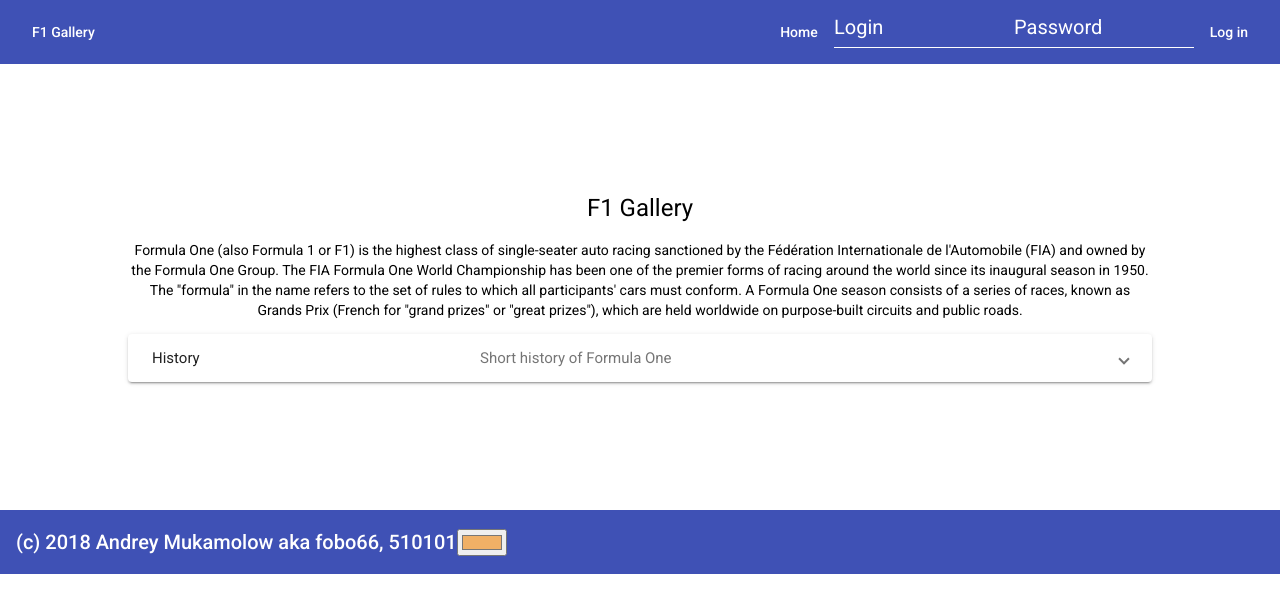
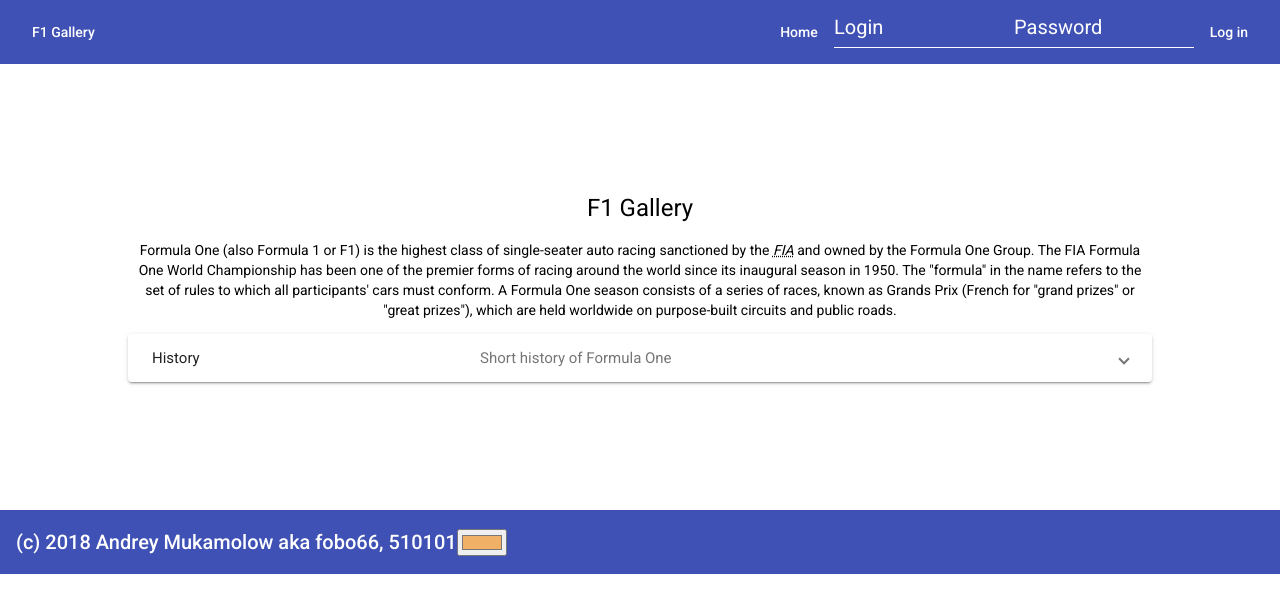
Before and after one commit to fobo66/EVTGallery, an Angular app: page / in a window 1280 px wide. Shown: the top 612 px of the page. Built offline with nearby package versions, Linux system fonts and the light colour scheme.

Commit message:
Added abbreviation definition to main page

```diff
--- a/src/app/main/main.component.html
+++ b/src/app/main/main.component.html
@@ -2,8 +2,8 @@
   F1 Gallery
 </h1>
 <p class="mat-body-1">
-  Formula One (also Formula 1 or F1) is the highest class of single-seater auto racing sanctioned by the Fédération Internationale
-  de l'Automobile (FIA) and owned by the Formula One Group. The FIA Formula One World Championship has been one of the premier
+  Formula One (also Formula 1 or F1) is the highest class of single-seater auto racing sanctioned by the <dfn><abbr title="Fédération Internationale
+  de l'Automobile">FIA</abbr></dfn> and owned by the Formula One Group. The FIA Formula One World Championship has been one of the premier
   forms of racing around the world since its inaugural season in 1950. The "formula" in the name refers to the set of rules
   to which all participants' cars must conform. A Formula One season consists of a series of races, known as Grands Prix
   (French for "grand prizes" or "great prizes"), which are held worldwide on purpose-built circuits and public roads.
```
